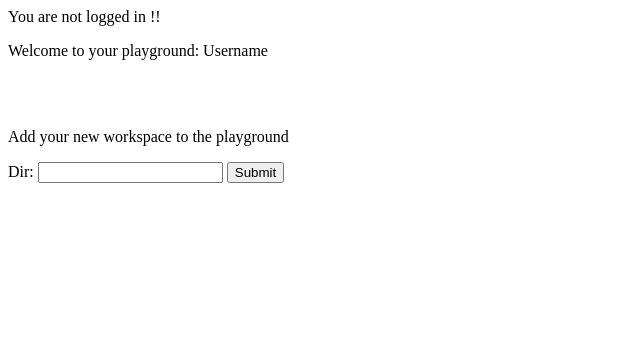
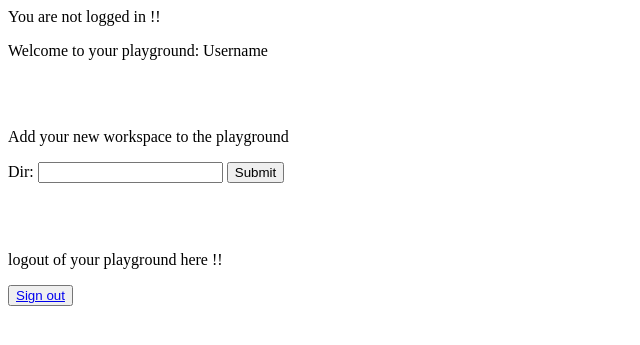
Before and after one commit to berend109/playground, a PHP site: page /assets/php/mainScreen/mainScreen.php in a window 1280 px wide. Shown: the top 345 px of the page, without its empty margins (0-640 px from the left). Run offline with PHP 8.4, Linux system fonts and the light colour scheme; data that the repository does not hold is empty.

Commit message:
logout function

```diff
--- a/assets/php/mainScreen/mainScreen.php
+++ b/assets/php/mainScreen/mainScreen.php
@@ -51,5 +51,13 @@ if (isset($_SESSION['loggedin']) && $_SESSION['loggedin'] == true) {
 		</form>
 	</div>
 
+	<div id="logout">
+		<form methode="post" >
+			<br><br> <!--break before styling -->
+			<p>logout of your playground here !!</p>
+			<button><a href="signout.php">Sign out</button></a>
+		</form>
+	</div>
+
 </body>
 </html>
```
Also changed, not shown: assets/php/mainScreen/signout.php (added, +7 -0 lines).
